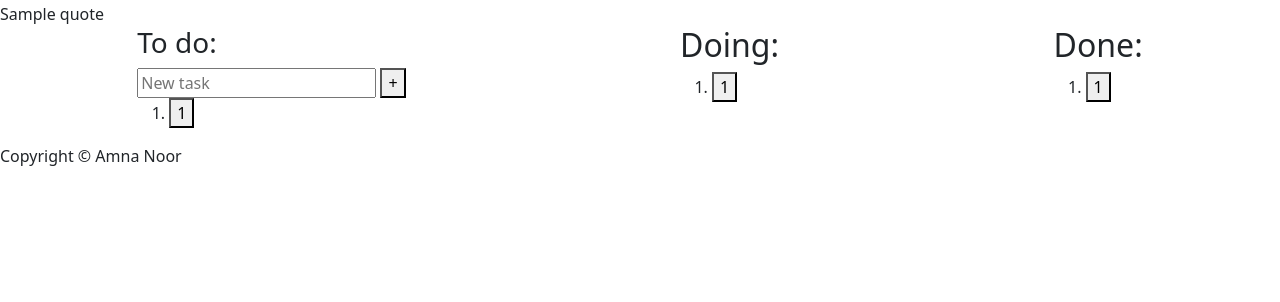
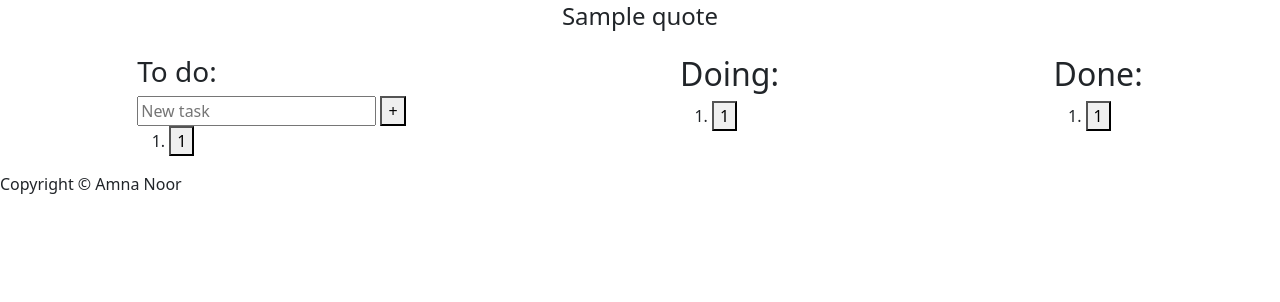
Before and after one commit to amna-nr/productivity_app, a Flask app: template templates/index.html in a window 1280 px wide. Shown: the part 70-372 px from the top of the page. Run offline with Flask 3, Linux system fonts and the light colour scheme; the template is opened without the code that fills it: most values are stand-ins (such as "Sample title", 1, 10 or a date in 2020).

Commit message:
style quote

```diff
--- a/static/style.css
+++ b/static/style.css
@@ -31,3 +31,10 @@ nav a {
   align-items: center;
   height: 80vh;
 }
+
+#quote {
+  display: flex;
+  justify-content: center;
+  align-items: center;
+  margin-bottom: 16px;
+}
--- a/templates/index.html
+++ b/templates/index.html
@@ -6,7 +6,7 @@
 
 {% block main %}
 <div id="quote">
-      {{ quote }}
+     <h4> {{ quote }} </h4>
 </div>
 
 <div id="tasks">
```
